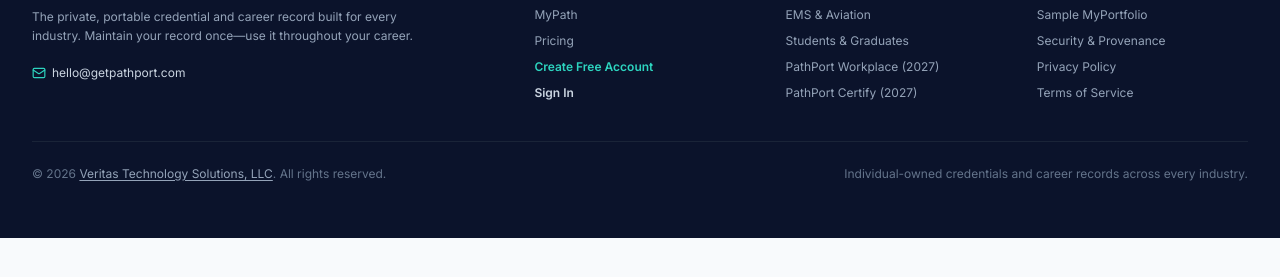
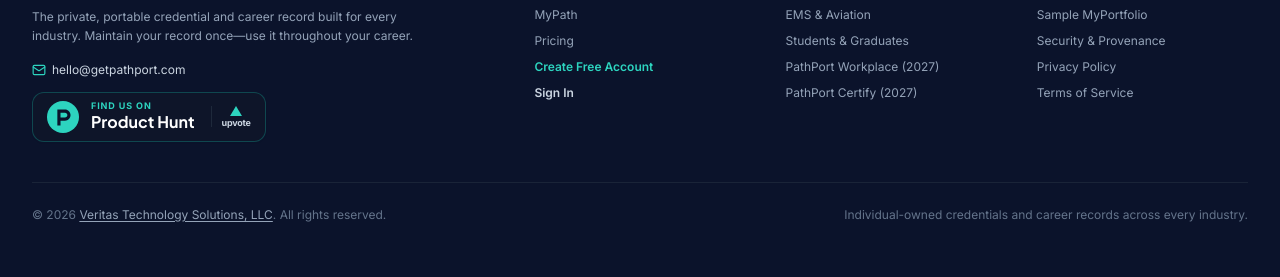
Before and after one commit to Kyleatkins1/pathport-marketing, an Astro site: page / in a window 1280 px wide. Shown: the part 10641-10918 px from the top of the page. Before the commit the page ends 10879 px from the top, so only its background shows below. Built offline with nearby package versions, Linux system fonts and the light colour scheme; Astro itself is replaced by a stand-in of ours.

Commit message:
feat(footer): add custom-branded Product Hunt badge

```diff
--- a/src/components/Footer.tsx
+++ b/src/components/Footer.tsx
@@ -28,13 +28,65 @@
               The private, portable credential and career record built for every industry. Maintain
               your record once—use it throughout your career.
             </p>
-            <div className="pt-1">
+            <div className="pt-1 flex flex-col items-start gap-3.5">
               <a
                 href="mailto:hello@getpathport.com"
                 className="inline-flex items-center gap-1.5 text-xs text-slate-300 hover:text-[#2DD4BF] transition-colors"
               >
                 <Mail className="w-3.5 h-3.5 text-[#2DD4BF]" />
                 <span>hello@getpathport.com</span>
+              </a>
+
+              <a
+                href="https://www.producthunt.com/products/pathport-2?embed=true&utm_source=badge-featured&utm_medium=badge&utm_campaign=badge-pathport-2"
+                target="_blank"
+                rel="noopener noreferrer"
+                aria-label="PathPort - Credential Tracker, Portfolio & Career Record | Product Hunt"
+                className="group inline-flex items-center gap-3 px-3.5 py-2 rounded-xl bg-slate-900/90 hover:bg-slate-800/90 border border-teal-500/30 hover:border-[#2DD4BF] shadow-sm hover:shadow-md hover:shadow-teal-950/50 transition-all duration-200"
+              >
+                {/* Product Hunt 'P' Emblem in PathPort Teal */}
+                <svg
+                  width="32"
+                  height="32"
+                  viewBox="0 0 31 31"
+                  fill="none"
+                  xmlns="http://www.w3.org/2000/svg"
+                  className="w-8 h-8 shrink-0 transition-transform duration-200 group-hover:scale-105"
+                  aria-hidden="true"
+                >
+                  <circle cx="15.5" cy="15.5" r="15.5" fill="#2DD4BF" />
+                  <path
+                    d="M17.4329 15.9559H13.0929V11.306H17.4329C18.7019 11.3059 19.7306 12.3468 19.7306 13.6309C19.7306 14.9149 18.7019 15.9559 17.4329 15.9559ZM17.4329 8.20588H10.0294V23.7059H13.0929V19.056H17.4329C20.3938 19.0559 22.7941 16.627 22.7941 13.6309C22.7941 10.6347 20.3938 8.20588 17.4329 8.20588Z"
+                    fill="#0B132B"
+                  />
+                </svg>
+
+                <div className="flex flex-col text-left pr-1">
+                  <span className="text-[9px] font-bold uppercase tracking-widest text-[#2DD4BF] leading-none">
+                    Find us on
+                  </span>
+                  <span className="font-display font-bold text-base text-white group-hover:text-teal-200 transition-colors leading-tight mt-0.5">
+                    Product Hunt
+                  </span>
+                </div>
+
+                {/* Upvote Caret Accent */}
+                <div className="pl-2.5 border-l border-slate-800 group-hover:border-teal-500/30 flex flex-col items-center justify-center text-[#2DD4BF] transition-colors">
+                  <svg
+                    width="12"
+                    height="10"
+                    viewBox="0 0 12 10"
+                    fill="currentColor"
+                    xmlns="http://www.w3.org/2000/svg"
+                    className="w-3 h-2.5 transition-transform duration-200 group-hover:-translate-y-0.5"
+                    aria-hidden="true"
+                  >
+                    <polygon points="6 0 12 10 0 10" />
+                  </svg>
+                  <span className="text-[9px] font-bold tracking-tight text-slate-300 group-hover:text-white mt-0.5 leading-none">
+                    upvote
+                  </span>
+                </div>
               </a>
             </div>
           </div>
```
